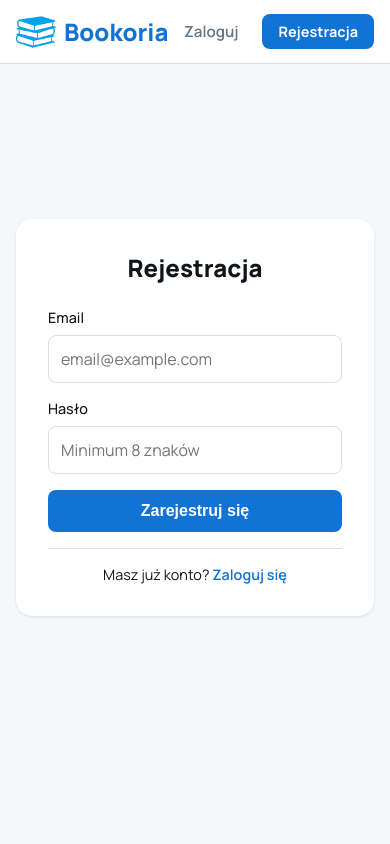
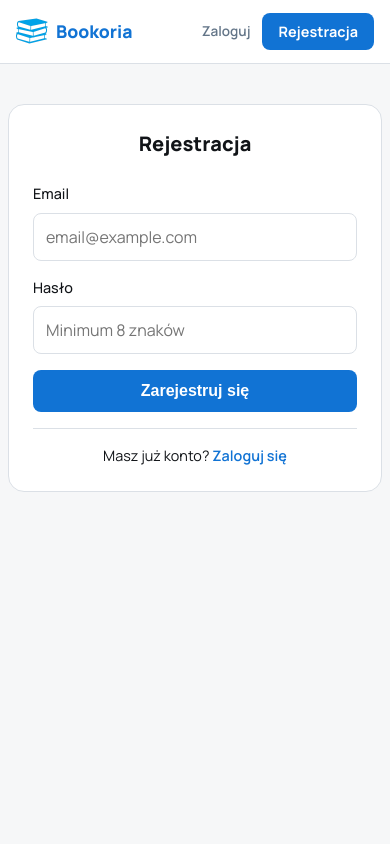
Before and after one commit to grzechuzz/WDPAI-PK-Bookoria, a PHP site: template src/views/auth/register.php in a window 390 px wide. Run offline with PHP 8.4, Linux system fonts and the light colour scheme; the template is opened without the code that fills it, so the values that code supplies are empty.

Commit message:
refactor(css): merge .css to main.css

```diff
--- a/public/styles/main.css
+++ b/public/styles/main.css
@@ -1,6 +1,23 @@
+
+:root {
+  --primary: #1173d4;
+  --primary-hover: #0e62b8;
+  --bg-light: #f6f7f8;
+  --bg-white: #ffffff;
+  --text-main: #111418;
+  --text-muted: #637588;
+  --border: #dbe0e6;
+  --danger: #dc3545;
+
+  --font-main: 'Manrope', sans-serif;
+  --radius: 0.5rem;
+
+  --avatar-bg: #dcbfa6;
+}
+
 *,
 *::before,
-*::after{
+*::after {
   box-sizing: border-box;
   margin: 0;
   padding: 0;
@@ -13,34 +30,10 @@ body {
   min-height: 100vh;
   display: flex;
   flex-direction: column;
+  line-height: 1.5;
 }
 
-.app-container {
-    width: 100%;
-    max-width: 1200px;
-    margin: 0 auto;
-    padding: 1rem;
-}
-
-.login-wrapper {
-    display: flex;
-    justify-content: center;
-    align-items: center;
-    min-height: 80vh;
-}
-
-.card {
-    background: var(--bg-white);
-    padding: 2rem;
-    border-radius: 1rem;
-    box-shadow: 0 1px 3px rgba(0,0,0,0.1);
-    width: 100%;
-    max-width: 400px;
-}
-
-.form-group {
-    margin-bottom: 1rem;
-}
+.form-group { margin-bottom: 1rem; }
 
 label {
   display: block;
@@ -65,7 +58,6 @@ input:focus {
   border-color: transparent;
 }
 
-
 .btn {
   display: block;
   width: 100%;
@@ -79,10 +71,28 @@ input:focus {
   font-size: 1rem;
   text-align: center;
   text-decoration: none;
+  transition: background-color 0.2s;
 }
 
-.btn:hover {
-    background-color: var(--primary-hover);
+.btn:hover { background-color: var(--primary-hover); }
+
+.btn-sm {
+  padding: 0.5rem 1rem;
+  font-size: 0.9rem;
+  width: auto;
+  display: inline-block;
+}
+
+.text-link {
+  color: var(--primary);
+  text-decoration: none;
+  font-weight: 600;
+  transition: color 0.2s;
+}
+
+.text-link:hover {
+  color: var(--primary-hover);
+  text-decoration: underline;
 }
 
 .error-msg {
@@ -92,6 +102,14 @@ input:focus {
   padding: 0.5rem;
   background-color: rgba(220, 53, 69, 0.1);
   border-radius: var(--radius);
+}
+
+
+.app-container {
+  width: 100%;
+  max-width: 1200px;
+  margin: 0 auto;
+  padding: 1rem;
 }
 
 .navbar {
@@ -146,14 +164,12 @@ input:focus {
   transition: color 0.2s;
 }
 
-.nav-link:hover {
-    color: var(--primary);
-}
+.nav-link:hover { color: var(--primary); }
 
 .user-avatar {
   width: 40px;
   height: 40px;
-    background-color: #dcbfa6;
+  background-color: var(--avatar-bg);
   border-radius: 50%;
   display: flex;
   align-items: center;
@@ -162,11 +178,21 @@ input:focus {
   cursor: pointer;
 }
 
-.btn-sm {
-    padding: 0.5rem 1rem;
-    font-size: 0.9rem;
-    width: auto;
-    display: inline-block;
+
+.login-wrapper {
+  display: flex;
+  justify-content: center;
+  align-items: center;
+  min-height: 80vh;
+}
+
+.card {
+  background: var(--bg-white);
+  padding: 2rem;
+  border-radius: 1rem;
+  box-shadow: 0 1px 3px rgba(0,0,0,0.1);
+  width: 100%;
+  max-width: 400px;
 }
 
 .card-title {
@@ -185,14 +211,26 @@ input:focus {
   padding-top: 1rem;
 }
 
-.text-link {
-    color: var(--primary);
-    text-decoration: none;
-    font-weight: 600;
-    transition: color 0.2s;
+
+@media (max-width: 768px) {
+  .app-container { padding: 0.5rem; }
+
+  .nav-brand { font-size: 1.1rem; }
+  .nav-logo-img { height: 32px; }
+  .nav-link { font-size: 0.85rem; }
+  .nav-actions { gap: 0.75rem; }
+
+  .login-wrapper {
+    align-items: flex-start;
+    padding-top: 2rem;
+    min-height: auto;
   }
 
-.text-link:hover {
-    color: var(--primary-hover);
-    text-decoration: underline;
+  .card {
+    padding: 1.5rem;
+    box-shadow: none;
+    border: 1px solid var(--border);
   }
+
+  .card-title { font-size: 1.25rem; }
+}
```
Lines whose indentation alone changed are shown as unchanged.
